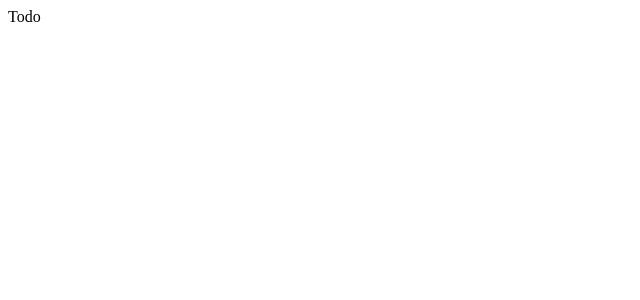
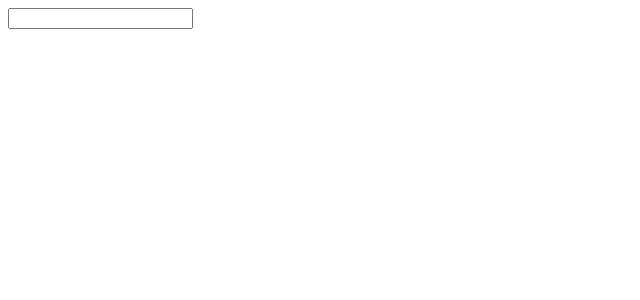
Before and after one commit to boikhutsodev/ToDo-List, a React (Vite) app: page / in a window 1280 px wide. Shown: the top 300 px of the page, without its empty margins (0-640 px from the left). Built offline with nearby package versions, Linux system fonts and the light colour scheme.

Commit message:
Setting the input to useState

```diff
--- a/src/Todo.jsx
+++ b/src/Todo.jsx
@@ -1,7 +1,20 @@
-import React from "react";
+import { useState } from "react";
 
 function Todo() {
-  return <div>Todo</div>;
+  const [todos, setTodos] = useState([]);
+  const [input, setInput] = useState("");
+
+  return (
+    <>
+      <div className="container">
+        <input
+          type="text"
+          value={input}
+          onChange={(e) => setInput(e.target.value)}
+        />
+      </div>
+    </>
+  );
 }
 
 export default Todo;
```
